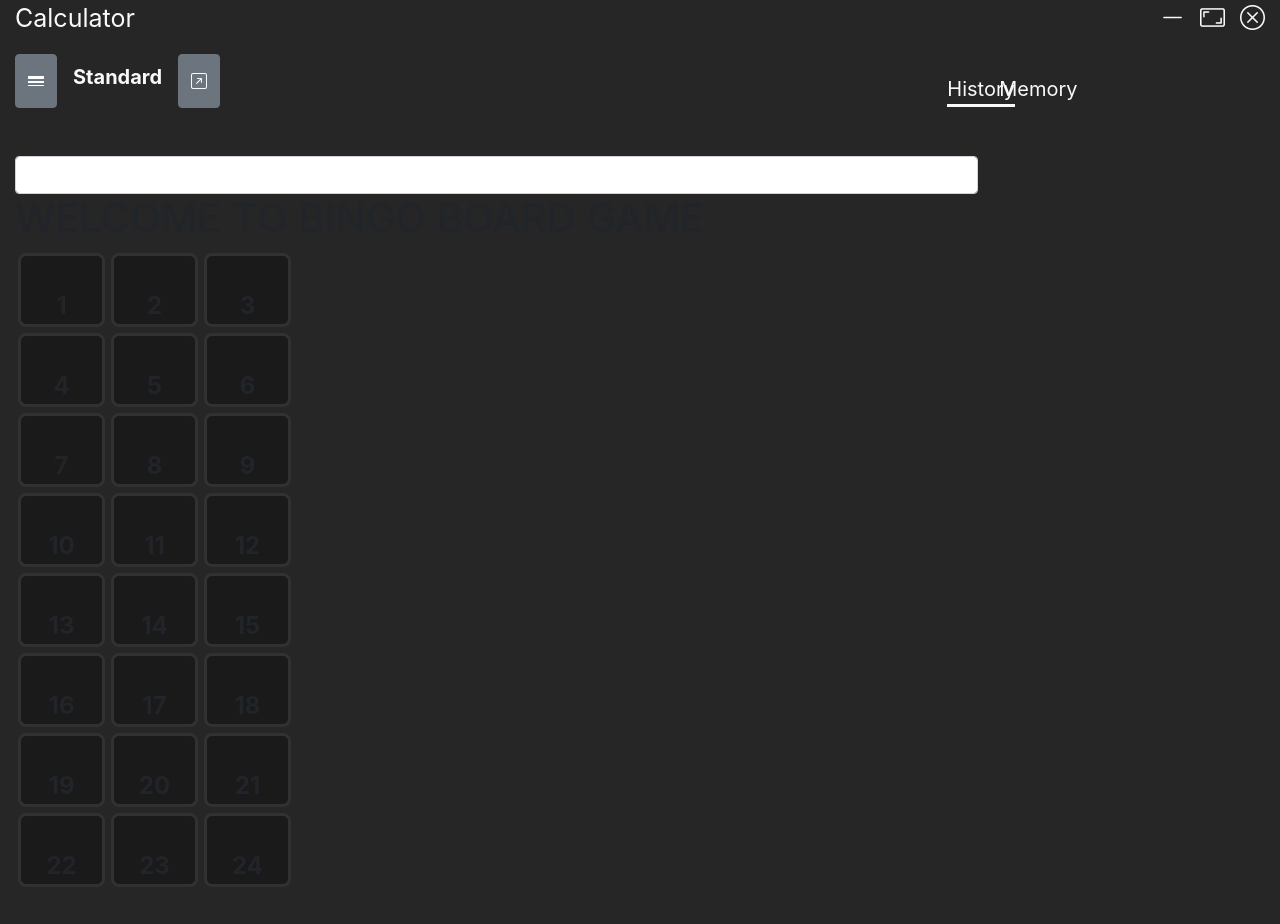
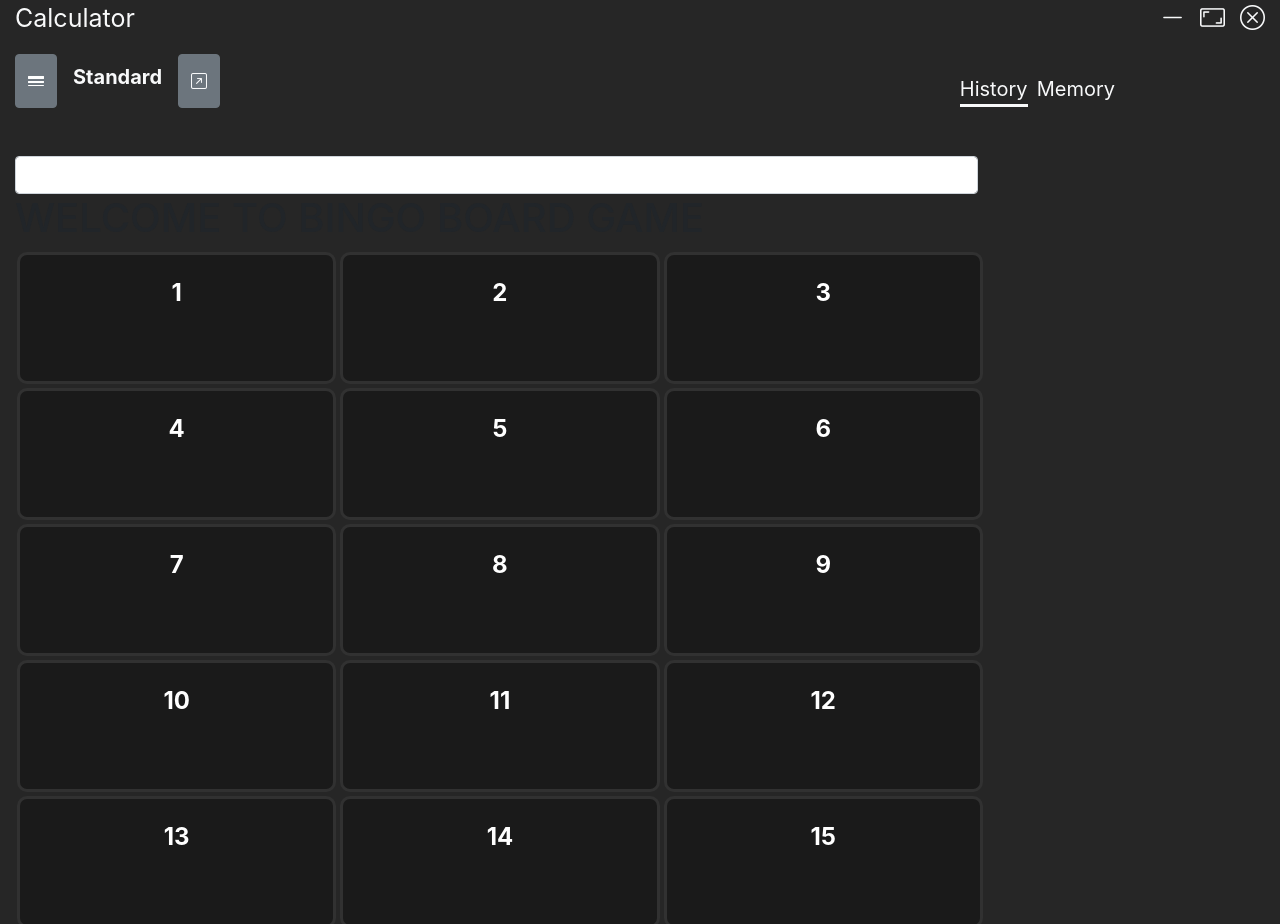
Before and after one commit to alimukhtor/Basic-Calculator, a plain HTML site: page index.html in a window 1280 px wide. Shown: the top 924 px of the page. Before the commit the page ends 890 px from the top, so only its background shows below. Drawn offline with nearby package versions, Linux system fonts and the light colour scheme.

Commit message:
added correct lay out

```diff
--- a/index.html
+++ b/index.html
@@ -19,7 +19,7 @@
             <i class="text-light bi bi-aspect-ratio"></i>
             <i class="text-light bi bi-dash-lg"></i>
           </div>
-          <div class="second-row-structure d-flex flex-row position-relative">
+          <div class="second-row-structure d-flex flex-row">
             <button type="button" class="btn btn-secondary"><i class="bi bi-border-width"></i></button>
             <p class="mx-3 mt-2 text-light"><strong>Standard</strong></p>
             <button type="button" class="btn btn-secondary"><i class="mt-2 bi bi-arrow-up-right-square text-light"></i></button>
@@ -35,7 +35,7 @@
       </div>
     <h1>WELCOME TO BINGO BOARD GAME</h1>
       <div class="row">
-        <div class="col-3" id="board-container">
+        <div class="col-10" id="board-container">
 
         </div>
       </div>
--- a/script.js
+++ b/script.js
@@ -1,6 +1,7 @@
 const displayBoard = function(){
   const boardContainerNode = document.getElementById("board-container")
-  for(let numbers = 1; numbers <=24; numbers++){
+  let nums = 24;
+  for(let numbers = 1; numbers <=nums; numbers++){
     let newElement = document.createElement("div")
     newElement.classList.add('cells')
     newElement.innerText = numbers;
--- a/style.css
+++ b/style.css
@@ -23,24 +23,31 @@ body{
 
 
 }
+.second-row-structure{
+  position: relative;
+}
 .second-row-structure p:first-of-type{
   font-size: 20px;
 }
 .second-row-structure p:nth-of-type(2){
   position: absolute;
-  right: 20%;
+  right: 19%;
   top: 20px;
   text-decoration: underline
   padding-bottom: 15px;
   border-bottom-style: solid;
   border-bottom-width: 3px;
   font-size: 20px;
+  margin-left: 0;
 }
 .second-row-structure p:nth-of-type(3){
   position: absolute;
-  right: 15%;
+  right: 12%;
   top: 20px;
   font-size: 20px;
+  margin-right: 0;
+  bottom: 0;
+
 }
 .form-control{
   text-align: right;
@@ -53,33 +60,23 @@ body{
   height: 5vh;
   border:2px solid white;
 }
-}
-#board-container {
-    border-style: solid;
-    border-width: 6px;
-    border-color: #7FFFD4;
-    padding: 12px;
-    border-radius: 10px;
-    display: inline-block;
-    width: 100%;
-}
 
 .cells {
     background-color: rgb(26, 26, 26);
+    color: white;
+    text-align: center;
     display: inline-block;
-    width: 30%;
-    min-height: 64px;
-    text-align: center;
-    /* vertical-align: middle; */
-    padding-top: 32px;
+    width: 30.8%;
+    padding-top: 20px;
     font-size: x-large;
     font-weight: bold;
     border-color: rgb(49, 49, 49);
     border-style: solid;
     border-width: 2;
-    margin: 3px;
-    border-radius: 8px;
-    cursor: pointer;
+    margin: 2px;
+    border-radius: 10px;
+    cursor:pointer;
+    height: 25%;
 }
 .cells:hover{
   border-color: #7FFFD4;
```
